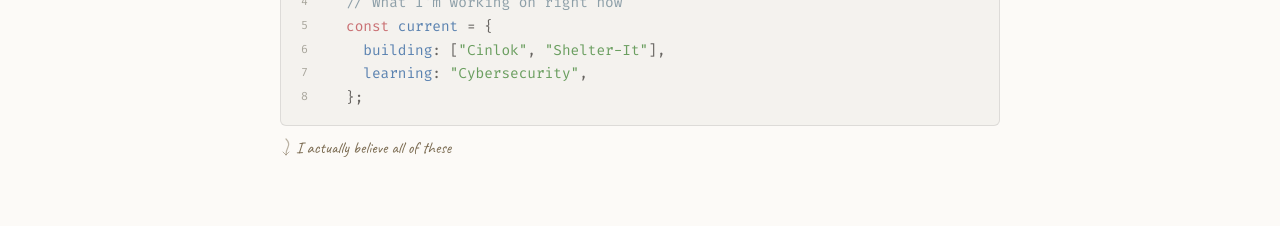
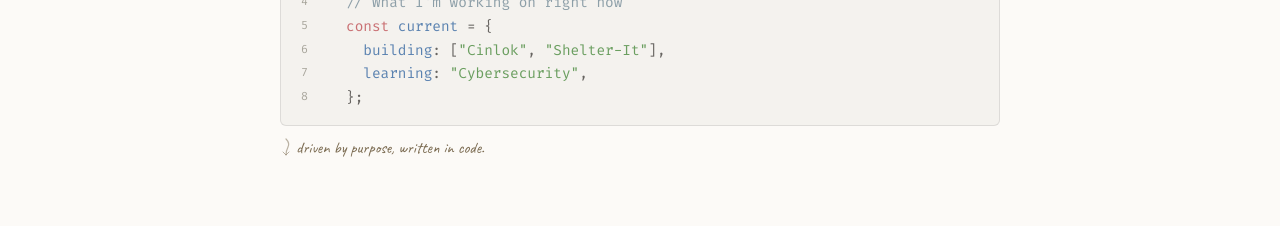
Before and after one commit to novitaguok/novita-s-journal, a Next.js app: page /about in a window 1280 px wide. Shown: the part 800-1026 px from the top of the page. Built offline with nearby package versions, Linux system fonts and the light colour scheme.

Commit message:
chore: update Annotation text in about page

```diff
--- a/src/app/about/page.tsx
+++ b/src/app/about/page.tsx
@@ -254,7 +254,7 @@ export default function About() {
             <div style={{ position: "relative" }}>
               <CodeBlock lang="ts" code={PRINCIPLES_CODE} />
               <Annotation
-                text="I actually believe all of these"
+                text="driven by purpose, written in code."
                 style={{ marginTop: "0.5rem" }}
               />
             </div>
```
